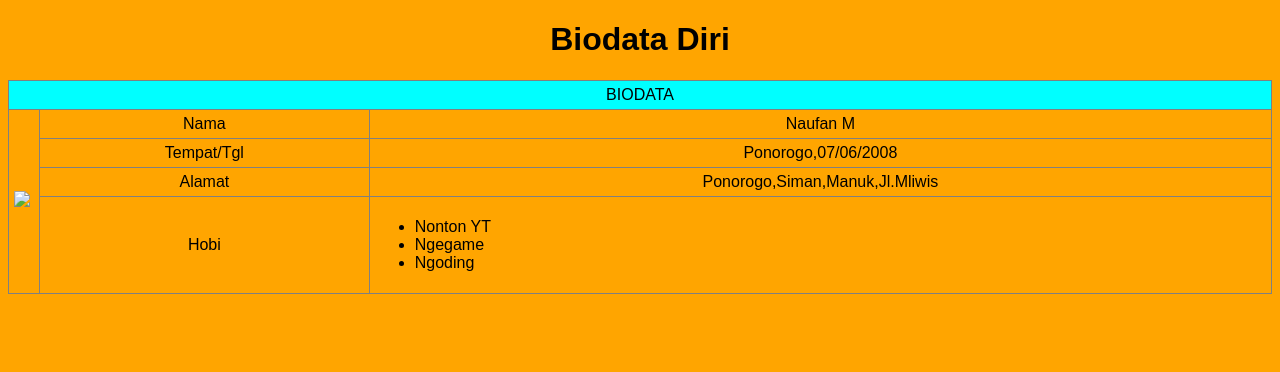
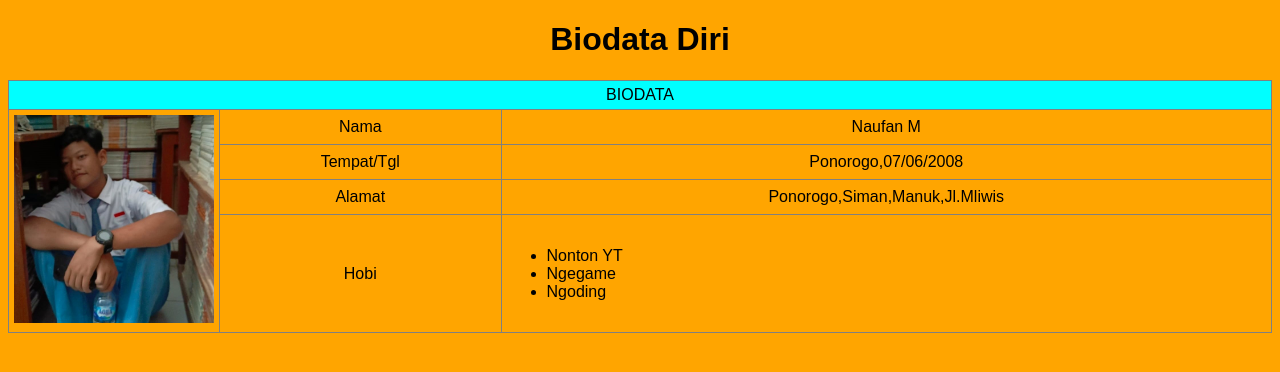
Before and after one commit to NaufanRpl/tabel-biodata, a plain HTML site: page index.html in a window 1280 px wide. Drawn offline with Linux system fonts and the light colour scheme.

Commit message:
Update index.html

```diff
--- a/index.html
+++ b/index.html
@@ -23,7 +23,7 @@
             <td align="center" bgcolor="cyan" colspan="7">BIODATA</td>
         </tr>
         <tr>
-            <td rowspan="7" width="20px"><img src="gambar/Gambar WhatsApp 2024-02-15 pukul 08.19.01_fe2b136d.jpg" width="200"></td>
+            <td rowspan="7" width="20px"><img src="asset/Gambar WhatsApp 2024-02-15 pukul 08.19.01_fe2b136d.jpg" width="200"></td>
         </tr>
         <tr align="center">
             <td>Nama</td>
```
